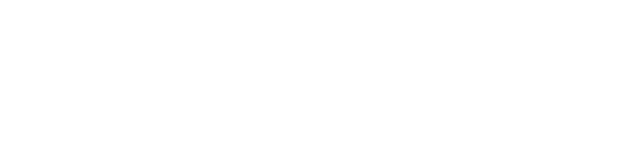
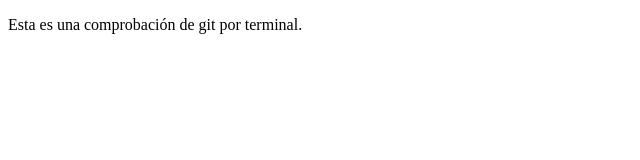
Before and after one commit to CristianSales/proyectoDemoCursoPrework2, a plain HTML site: page index.html in a window 1280 px wide. Shown: the whole page, without its empty margins (0-640 px from the left). Drawn offline with Linux system fonts and the light colour scheme.

Commit message:
cambios agregamos nuevos datos

```diff
--- a/index.html
+++ b/index.html
@@ -4,9 +4,12 @@
     <meta charset="UTF-8">
     <meta http-equiv="X-UA-Compatible" content="IE=edge">
     <meta name="viewport" content="width=device-width, initial-scale=1.0">
-    <title>Holi Mundi</title>
+    <title>Holi Mundi, comprobación de commit</title>
 </head>
 <body>
+    <p>
+        Esta es una comprobación de git por terminal.
+    </p>
 
 </body>
 </html>
```
